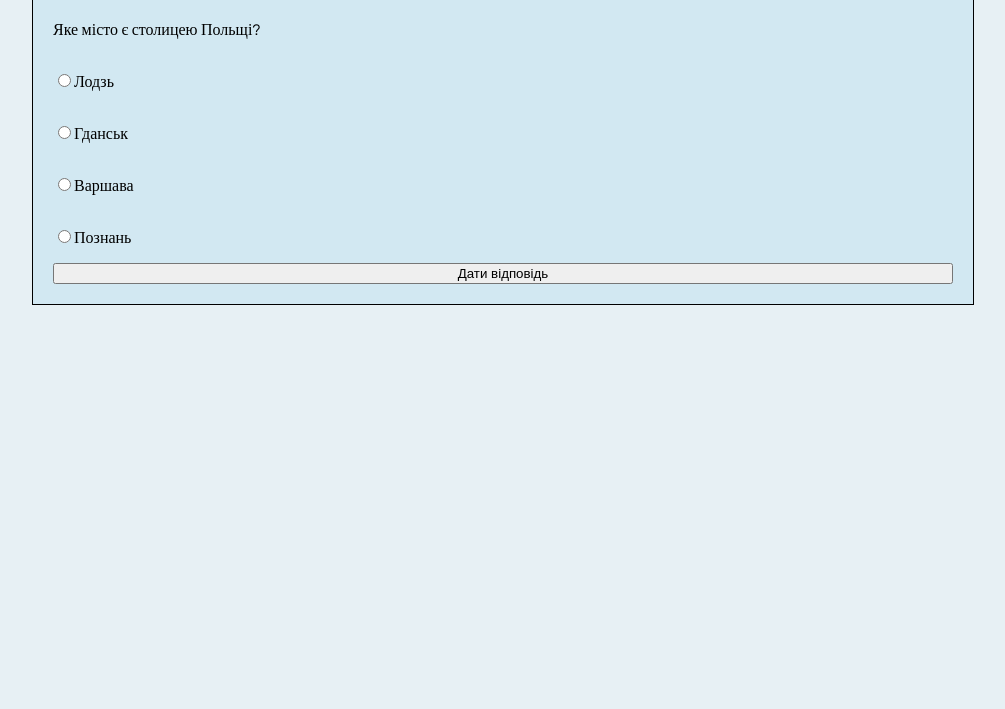
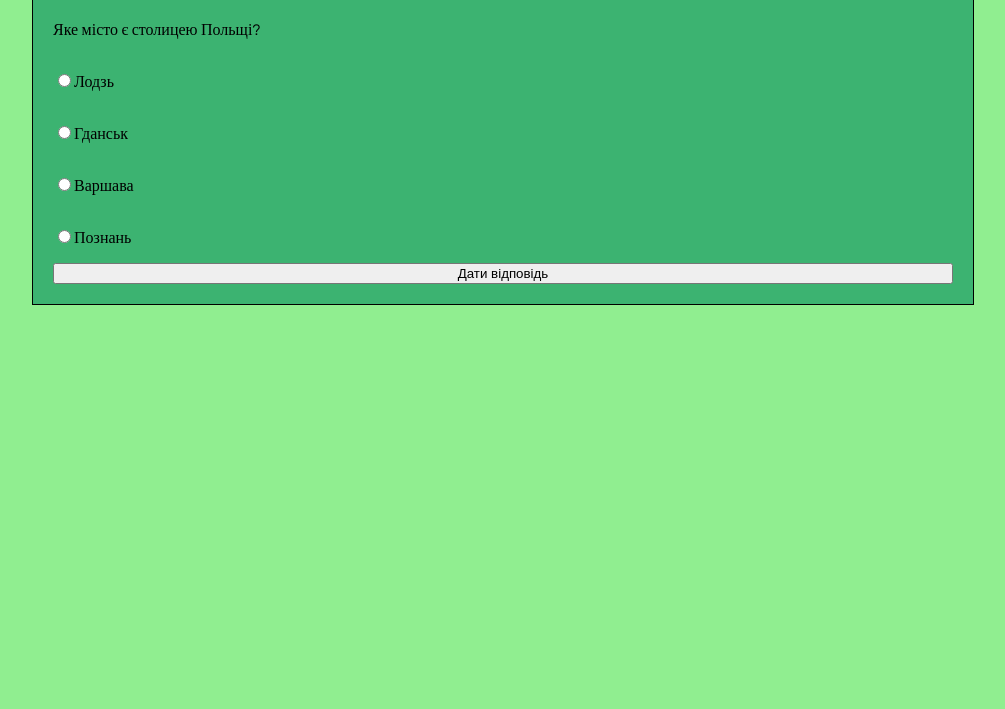
Before and after one commit to AnnaGladkaya/Test2, a plain HTML site: page index.html in a window 1280 px wide. Shown: the part 91-800 px from the top of the page, without its empty margins (137-1142 px from the left). Drawn offline with Linux system fonts and the light colour scheme.

Commit message:
Update style.css

```diff
--- a/css/style.css
+++ b/css/style.css
@@ -1,5 +1,5 @@
 body{
-    background: #e7f0f4;
+    background: #90EE90;
 }
 
 .wrapper{
@@ -10,7 +10,7 @@ body{
     font-family: 'Century Gothic';
     border: 0.2mm ridge #000;
     padding: 20px;
-    background: rgb(210, 232, 242);
+    background: rgb(60, 179, 113);
 }
 
 .header{
@@ -23,7 +23,7 @@ body{
 }
 
 .wrong{
-    background-color: #e1b9b6;
+    background-color: #d67b75;
     padding-left:5px;
 }
 .hidden{
```
